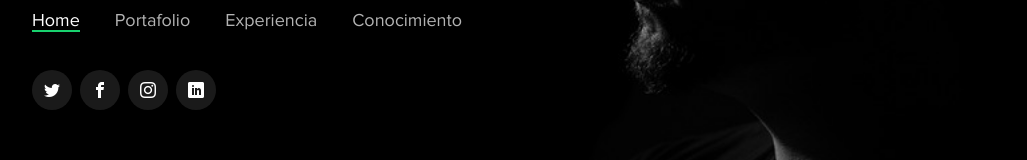
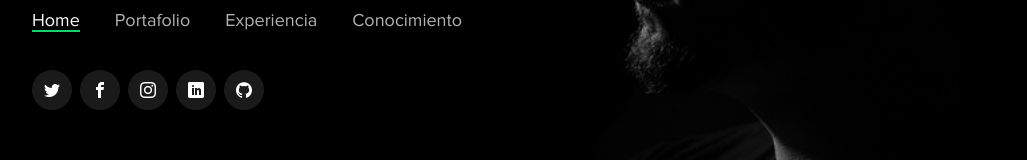
Before and after one commit to deyvisnvg/portafolio-dnvg, a React (Vite) app: page / in a window 1280 px wide. Shown: the part 417-577 px from the top of the page, without its empty margins (118-1145 px from the left). Built offline with nearby package versions, Linux system fonts and the light colour scheme; a web font is replaced by a local one.

Commit message:
feat(Root): Add icon Github en el Header

```diff
--- a/src/components/Header/index.jsx
+++ b/src/components/Header/index.jsx
@@ -45,6 +45,9 @@ export default function Header() {
                 <a href="https://www.linkedin.com/in/deyvisnvg/" className="linkedin">
                     <i className="icon icon-linkedin"></i>
                 </a>
+                <a href="https://github.com/deyvisnvg" className="GitHub">
+                    <i className="icon icon-github"></i>
+                </a>
             </div>
 
         </header>
```
